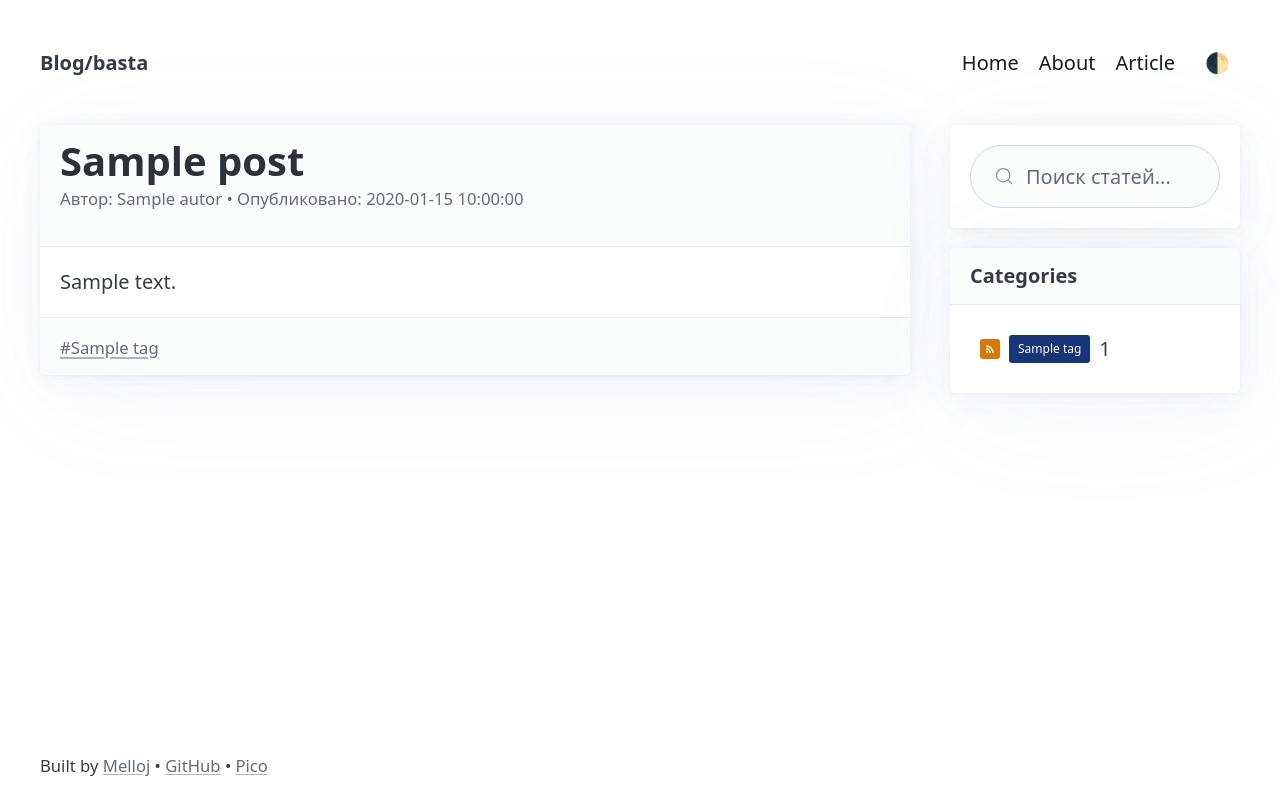
After one commit to MellojFront/blog, a FastAPI app: template backend/src/blog/templates/posts.html in a window 1280 px wide. The commit adds this page. Run offline with FastAPI, Linux system fonts and the light colour scheme; the template is opened without the code that fills it: most values are stand-ins (such as "Sample title", 1, 10 or a date in 2020).

Commit message:
feat: add home/posts/about templates, sidebar with search and tag counter

```diff
--- a/backend/src/blog/main.py
+++ b/backend/src/blog/main.py
@@ -2,7 +2,7 @@ from pathlib import Path
 from fastapi import FastAPI, Request
 from fastapi.staticfiles import StaticFiles
 from fastapi.templating import Jinja2Templates
-
+from collections import Counter
 
 BASE_DIR = Path(__file__).resolve().parent
 
@@ -12,10 +12,64 @@ app.mount("/static", StaticFiles(directory=BASE_DIR / "static"), name="static")
 templates = Jinja2Templates(directory=BASE_DIR / "templates")
 
 
+posts: list[dict] = [
+    {
+        "id": 1,
+        "autor": "melloj",
+        "title": "FastAPI for beginers",
+        "content": "This is framework is really easy d to work programming to use musicians and dj producersMethod to work programming to use musicians and dj producersMethod to work programming to use musicians and dj producersMethod to work programming to use musicians and dj producersMethod to work programming to use musicians and dj producersMethod to work programmincians and dj producersMethod to work programming to use musicians and dj producersMethod to work programming to use musiciad to work programming to use musicians and dj producersMethod to work programming to use musicians and dj producersMethod to work programming to use musicians and dj producersMethod to work programming to use musicians and dj producersMethod to work programming to use musicians and dj producersMethod to work programminns and dj producersMethod to work programming to use musicians and dj producersMethod to work programmin",
+        "tag": ["API", "Web", "Beginers"],
+        "date_posted": "April 20, 2025",
+    },
+    {
+        "id": 2,
+        "autor": "melloj",
+        "title": "Music in programming",
+        "content": "Method to work programming to use musicians and dj producersMethod to work programming to use musicians and dj producersMethod to work programming to use musicians and dj producersMethod to work programming to use musicians and dj producersMethod to work programming to use musicians and dj producersMethod to work programming to use musicians and dj producersMethod to work programming to use musicians and dj producersMethod to work programming to use musicians and dj producersMethod to work programming to use musicians and dj producersMethod to work programming to use musicians and dj producersMethod to work programming to use musicians and dj producers",
+        "tag": ["Programming", "Music"],
+        "date_posted": "September 20, 2026",
+    },
+]
+
+
 @app.get("/", include_in_schema=False)
-async def index(request: Request):
-    return templates.TemplateResponse(request=request, name="index.html")
+async def home_index(request: Request):
+    return templates.TemplateResponse(request, "index.html", {"title": "Home", "latest_post": posts[:2]})
 
-@app.get("/about")
-async def about(request: Request):
-    return templates.TemplateResponse(request=request, name="index.html")
+
+@app.get("/posts", include_in_schema=False)
+async def posts_index(request: Request, tag: str | None = None, q: str | None = None):
+    tag_counts = dict(
+        sorted(Counter(t for post in posts for t in post.get("tag", [])).items())
+    )
+
+    filter_posts = posts
+    if tag:
+        filter_posts = [p for p in filter_posts if tag in p.get("tag", [])]
+    if q:
+        q_lower = q.lower()
+        filter_posts = [
+            p
+            for p in filter_posts
+            if q_lower in p["title"].lower() or q_lower in p["content"].lower()
+        ]
+    return templates.TemplateResponse(
+        request,
+        "posts.html",
+        {
+            "title": "Посты",
+            "posts": filter_posts,
+            "tags": tag_counts,
+            "search_query": q
+        },
+    )
+
+
+@app.get("/about", include_in_schema=False)
+async def about_index(request: Request):
+    return templates.TemplateResponse(request, "about.html", {"title": "About"})
+
+
+@app.get("/api/posts")
+async def get_posts():
+    return posts
--- a/backend/src/blog/static/css/style.css
+++ b/backend/src/blog/static/css/style.css
@@ -1,37 +1,78 @@
+.btn-borderless {
+  border: none;
+  --pico-outline-width: 0;
+}
 
-html, body {
-  height: 100%;
+body {
+  display: flex;
+  flex-direction: column;
+  min-height: 100dvh;
+}
+
+body > .container-fluid {
+  flex: 1;
+}
+
+
+.blog-layout {
+  display: grid;
+  grid-template-columns: minmax(0, 3fr) minmax(250px, 1fr);
+  gap: 2rem;
+  align-items: start;
+}
+
+@media (max-width: 768px) {
+  .blog-layout {
+    grid-template-columns: 1fr;
+  }
+}
+
+.sidebar form {
+  margin-bottom: 0;
+}
+.sidebar input[type="search"] {
+  margin-bottom: 0;
+}
+
+.categories-list {
+  list-style: none;
+  padding: 0;
   margin: 0;
 }
 
-body {
-  display: flex !important;
-  flex-direction: column;
-  min-height: 100vh;
+.categories-list li {
+  display: flex;
+  align-items: center;
+  gap: 0.45rem;
+  margin-bottom: 0.1rem;
+  line-height: 0.5;
+  list-style: none;
 }
 
-.blog-layout {
-  display: grid;
-  grid-template-columns: 120px 1fr 160px;
-  gap: 1rem;
-  align-items: start;
-  flex: 1;
-  width: 100%;
+
+.categories-list li:last-child {
+  margin-bottom: 0;
 }
 
-.sidebar-left,
-.sidebar-right {
-  position: sticky;
-  top: 1rem;
+.rss-badge {
+  display: inline-flex;
+  align-items: center;
+  justify-content: center;
+  background-color: #d97706;
+  color: #fff;
+  width: 20px;
+  height: 20px;
+  border-radius: 3px;
+  text-decoration: none;
 }
 
-/* Адаптив */
-@media (max-width: 992px) {
-  .blog-layout {
-    grid-template-columns: 1fr;
-  }
-  .sidebar-left,
-  .sidebar-right {
-    position: static;
-  }
+.tag-badge {
+  background-color: #173577;
+  color: #fff;
+  padding: 0.4rem 0.45rem;
+  border-radius: 3px;
+  font-size: 0.6rem;
+  font-weight: 500;
+  line-height: 1;
+  text-decoration: none;
 }
--- /dev/null
+++ b/backend/src/blog/templates/about.html
@@ -0,0 +1,6 @@
+{% extends "base.html" %}
+
+{% block title %}О проекте{% endblock %}
+{% block content %}
+  {% include "components/about_content.html" %}
+{% endblock %}
--- a/backend/src/blog/templates/base.html
+++ b/backend/src/blog/templates/base.html
@@ -6,34 +6,30 @@
     <link rel="stylesheet" href="/static/css/pico.zinc.css" />
     <link rel="stylesheet" href="/static/css/style.css" />
     <script src="https://unpkg.com"></script>
-    <title>blog</title>
+    <title>{% block title %}{% endblock %}</title>
   </head>
   <body>
-    <header class="container">{% include "components/header.html" %}</header>
-
-    <div class="bg-zinc-900 container blog-layout">
-      {% include "components/sidebar_left.html" %}
-
-      <main id="main-content">{% block content %}{% endblock %}</main>
-
-      {% include "components/toc_right.html" %}
+    <header class="container">
+      {% include "components/header.html" %}
+    </header>
+    <div class="container-fluid">
+      <main class="container">
+        {% block content %}
+        {% endblock %}
+      </main>
     </div>
-
     <footer class="container footer">
       {% include "components/footer.html" %}
     </footer>
-
     <script>
       const htmlEl = document.documentElement;
       const toggleBtn = document.getElementById("theme-toggle");
 
-      // 1. При загрузке проверяем сохраненную тему (или берем системную)
       const savedTheme = localStorage.getItem("theme");
       if (savedTheme) {
         htmlEl.setAttribute("data-theme", savedTheme);
       }
 
-      // 2. По клику меняем dark <-> light и сохраняем в localStorage
       toggleBtn.addEventListener("click", () => {
         const current = htmlEl.getAttribute("data-theme");
         const isDark =
--- a/backend/src/blog/templates/components/article_view.html
+++ b/backend/src/blog/templates/components/article_view.html
@@ -1,20 +1,22 @@
-<!-- templates/components/article_view.html -->
-{% if post %}
+{% for post in posts %}
 <article>
   <header>
     <hgroup>
       <h1>{{ post.title }}</h1>
-        <p><small>Опубликовано: {{ post.created_at }}</small></p>
+      <p><small>Автор: {{ post.autor }} • Опубликовано: {{ post.date_posted }}</small></p>
     </hgroup>
   </header>
 
-    <!-- Текст статьи (safe нужен, если внутри будут HTML-теги заголовков для оглавления) -->
-    <div class="article-body">
-      {{ post.content | safe }}
+  <div>{{ post.content }}</div>
+
+  {% if post.tag %}
+  <footer>
+    <div class="post-tags">
+      {% for t in post.tag %}
+        <a href="/?tag={{ t }}"><small>#{{ t }}</small></a>
+      {% endfor %}
     </div>
+  </footer>
+  {% endif %}
 </article>
-{% else %}
-  <article>
-    <p>Пока нет ни одной статьи. Нажмите «Новая статья», чтобы написать первую!</p>
-  </article>
-{% endif %}
+{% endfor %}
--- a/backend/src/blog/templates/components/header.html
+++ b/backend/src/blog/templates/components/header.html
@@ -1,16 +1,17 @@
 <nav>
   <ul>
-    <li><strong>BLOG</strong></li>
+    <li><strong>Blog/basta</strong></li>
   </ul>
   <ul>
-    <li><a href="#" class="contrast">About</a></li>
-    <li><a href="#" class="contrast">Article</a></li>
+    <li><a href="{{url_for('home_index')}}" class="contrast">Home</a></li>
+    <li><a href="{{url_for('about_index')}}" class="contrast">About</a></li>
+    <li><a href="{{url_for('posts_index')}}" class="contrast">Article</a></li>
     <li>
       <button
         id="theme-toggle"
-        class="outline contrast"
+        class="outline contrast btn-borderless"
         aria-label="Сменить тему"
-        style="padding: 0.3rem 0.6rem"
+        style="padding: 0.1rem 0.2rem, "
       >
         🌓
       </button>
--- /dev/null
+++ b/backend/src/blog/templates/components/sidebar.html
@@ -0,0 +1,23 @@
+<article>
+  <form action="/posts" method="get">
+    <input type="search" name="q" placeholder="Поиск статей..." aria-label="Search" value="{{ search_query or '' }}" />
+  </form>
+</article>
+
+<article>
+  <header><strong>Categories</strong></header>
+  <ul class="categories-list">
+    {% for tag, count in tags.items() %}
+    <li>
+      <a href="/rss/{{ tag }}.xml" class="rss-badge" title="RSS для {{ tag }}" aria-label="RSS">
+        <svg width="12" height="12" viewBox="0 0 24 24" fill="currentColor">
+          <circle cx="6.18" cy="17.82" r="2.18"/>
+          <path d="M4 4.44v2.83c7.03 0 12.73 5.7 12.73 12.73h2.83c0-8.59-6.97-15.56-15.56-15.56zm0 5.66v2.83c3.9 0 7.07 3.17 7.07 7.07h2.83c0-5.47-4.43-9.9-9.9-9.9z"/>
+        </svg>
+      </a>
+      <a href="/posts?tag={{ tag }}" class="tag-badge">{{ tag }}</a>
+      <span class="tag-count">{{ count }}</span>
+    </li>
+    {% endfor %}
+  </ul>
+</article>
--- a/backend/src/blog/templates/index.html
+++ b/backend/src/blog/templates/index.html
@@ -1,6 +1,6 @@
-<!-- templates/index.html -->
 {% extends "base.html" %}
 
+{% block title %}Blog - Главная{% endblock %}
 {% block content %}
-  {% include "components/article_view.html" %}
+  {% include "components/home_index.html" %}
 {% endblock %}
--- /dev/null
+++ b/backend/src/blog/templates/posts.html
@@ -0,0 +1,14 @@
+{% extends "base.html" %}
+
+{% block title %}Blog - Посты{% endblock %}
+{% block content %}
+<div class="blog-layout">
+  <section class="articles-list">
+    {% include "components/article_view.html" %}
+  </section>
+
+  <aside class="sidebar">
+    {% include "components/sidebar.html" %}
+  </aside>
+</div>
+{% endblock %}
```
Also changed, not shown: backend/src/blog/templates/components/about_content.html (added, +21 -0 lines), backend/src/blog/templates/components/home_index.html (added, +39 -0 lines), backend/src/blog/templates/components/post_from.html (deleted, +0 -27 lines), backend/src/blog/templates/components/sidebar_left.html (deleted, +0 -12 lines), backend/src/blog/templates/components/toc_right.html (deleted, +0 -9 lines), README.md (renamed from backend/README.md). Lines whose indentation alone changed are shown as unchanged.
